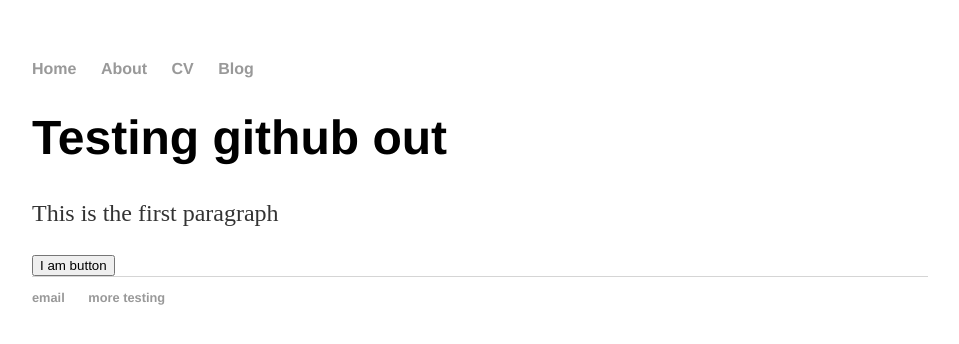
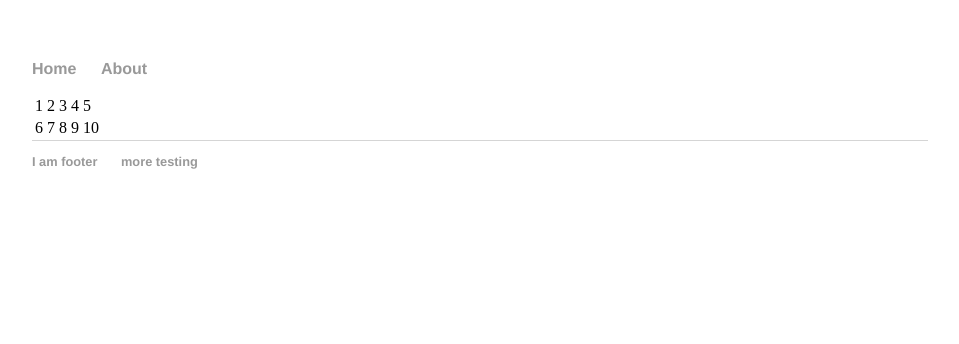
Before and after one commit to zxcvbnm34251/zxcvbnm34251.github.io, a plain HTML site: page index.html in a window 1280 px wide. Shown: the whole page, without its empty margins (160-1119 px from the left). Drawn offline with Linux system fonts and the light colour scheme.

Commit message:
Update index.html

```diff
--- a/index.html
+++ b/index.html
@@ -8,21 +8,28 @@
 		<nav>
     		<ul>
         		<li><a href="/">Home</a></li>
-	        	<li><a href="/about">About</a></li>
-        		<li><a href="/cv">CV</a></li>
-        		<li><a href="/blog">Blog</a></li>
+	        	<li><a href="/">About</a></li>
     		</ul>
 		</nav>
-		<div class="container">
-    		<div class="blurb">
-        		<h1>Testing github out</h1>
-				<p>This is the first paragraph</p>
-			<button>I am button</button>
-    		</div><!-- /.blurb -->
-		</div><!-- /.container -->
+	<table>
+		<tr id="r1">
+			<td id="c1r1">1</td>
+			<td id="c2r1">2</td>
+			<td id="c3r1">3</td>
+			<td id="c4r1">4</td>
+			<td id="c5r1">5</td>
+		</tr>
+		<tr id="r2">
+			<td id="c1r2">6</td>
+			<td id="c2r2">7</td>
+			<td id="c3r3">8</td>
+			<td id="c4r4">9</td>
+			<td id="c5r5">10</td>
+		</tr>
+	</table>
 		<footer>
     		<ul>
-        		<li><a href="mailto:hankquinlanhub@gmail.com">email</a></li>
+        		<li><a href="">I am footer</a></li>
         		<li><a href="">more testing</a></li>
 			</ul>
 		</footer>
```
